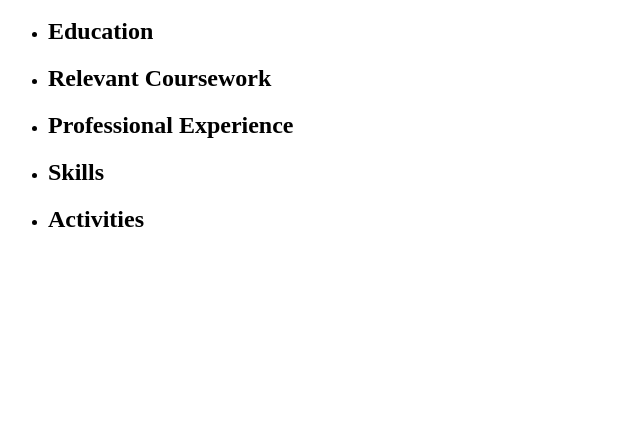
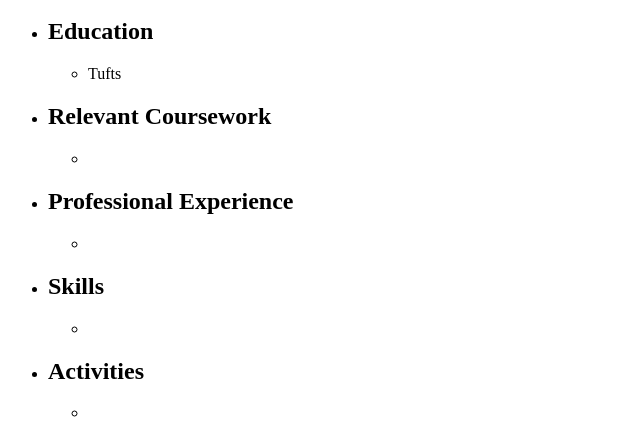
Before and after one commit to rpvnwnkl/rpvnwnkl.github.io, a plain HTML site: page resume.html in a window 1280 px wide. Shown: the part 403-841 px from the top of the page, without its empty margins (0-640 px from the left). Before the commit the page ends 800 px from the top, so only its background shows below. Drawn offline with Linux system fonts and the light colour scheme.

Commit message:
have structured page as lists, will now move to sections

```diff
--- a/resume.html
+++ b/resume.html
@@ -19,13 +19,30 @@
 <li><h2>Skills</h2></li>
 <li><h2>Activities</h2></li>
 </ul>
+
 <h1>Matt Mills</h1>
 <ul>
-<li><h2>Education</h2></li>
-<li><h2>Relevant Coursework</h2></li>
-<li><h2>Professional Experience</h2></li>
-<li><h2>Skills</h2></li>
-<li><h2>Activities</h2></li>
+    <li><h2>Education</h2>
+        <ul>
+            <li>Tufts</li>
+        </ul>
+    </li>
+    <li><h2>Relevant Coursework</h2></li>
+        <ul>
+            <li></li>
+        </ul>
+    <li><h2>Professional Experience</h2></li>
+        <ul>
+            <li></li>
+        </ul>
+    <li><h2>Skills</h2></li>
+        <ul>
+            <li></li>
+        </ul>
+    <li><h2>Activities</h2></li>
+        <ul>
+            <li></li>
+        </ul>
 </ul>
 </body>
 
```
